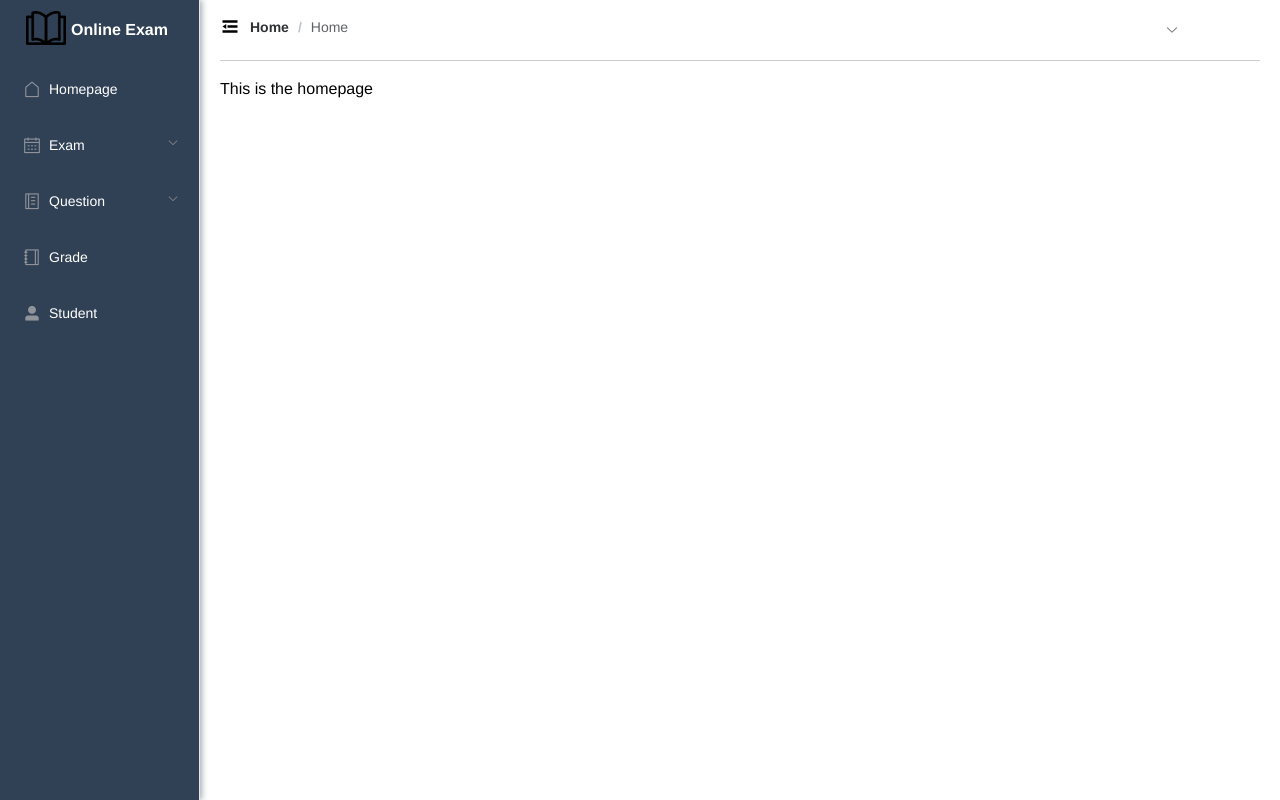
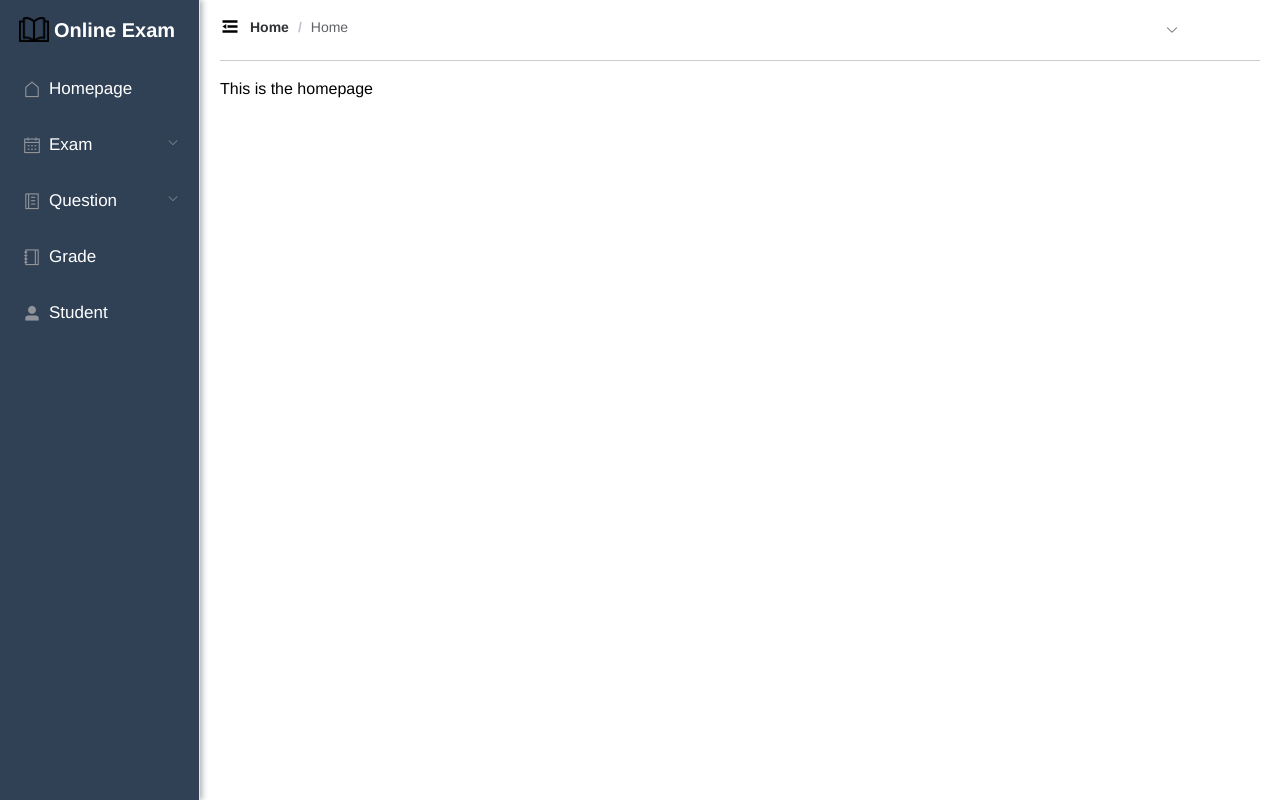
Before and after one commit to Bill-LBH/FYP-frontend, a Vue app: page /home in a window 1280 px wide. Built offline with nearby package versions, Linux system fonts and the light colour scheme.

Commit message:
完善了教师主页ui设计

```diff
--- a/src/components/Teacher/Aside.vue
+++ b/src/components/Teacher/Aside.vue
@@ -8,59 +8,59 @@
            router
   >
     <div style="height: 60px; line-height: 60px; text-align: center">
-      <img src="../../assets/new_logo.png" alt="" style="width: 40px; position: relative; top: 10px; right: 5px">
-      <b style="color: white" v-show="logoTextShow">Online Exam</b>
+      <img src="../../assets/new_logo.png" alt="" style="width: 30px; position: relative; top:5px;  right: 5px">
+      <b style="color: white; font-size: 20px" v-show="logoTextShow">Online Exam</b>
     </div>
-    <el-menu-item index="/home">
+    <el-menu-item index="/home" style="font-size: 17px">
       <i class="el-icon-house"></i>
       <template slot="title">
         <span slot="title">Homepage</span>
       </template>
     </el-menu-item>
-    <el-submenu index="1">
+    <el-submenu index="1" >
       <template slot="title">
         <i class="el-icon-date"></i>
-        <span>Exam</span>
+        <span style="font-size: 17px">Exam</span>
       </template>
-      <el-menu-item index="/exam">
+      <el-menu-item index="/exam" style="font-size: 15px">
         <template slot="title">
           <span slot="title">Exam arrange</span>
         </template>
       </el-menu-item>
-      <el-menu-item index="/addAnswer">
+      <el-menu-item index="/addAnswer" style="font-size: 15px">
         <template slot="title">
           <span slot="title">Paper setting</span>
         </template>
       </el-menu-item>
     </el-submenu>
-    <el-submenu index="2">
+    <el-submenu index="2" style="font-size: 17px">
       <template slot="title">
         <i class="el-icon-notebook-2"></i>
-        <span>Question</span>
+        <span style="font-size: 17px">Question</span>
       </template>
-      <el-menu-item index="/multi_choice">
+      <el-menu-item index="/multi_choice" style="font-size: 15px">
         <template slot="title">
           <span slot="title">Multiple-choice</span>
         </template>
       </el-menu-item>
-      <el-menu-item index="/fill_in">
+      <el-menu-item index="/fill_in" style="font-size: 15px">
         <template slot="title">
           <span slot="title">Fill-in</span>
         </template>
       </el-menu-item>
-      <el-menu-item index="/judge">
+      <el-menu-item index="/judge" style="font-size: 15px">
         <template slot="title">
           <span slot="title">Judge</span>
         </template>
       </el-menu-item>
     </el-submenu>
-    <el-menu-item index="/score">
+    <el-menu-item index="/score" style="font-size: 17px">
       <i class="el-icon-notebook-1"></i>
       <template slot="title">
         <span slot="title">Grade</span>
       </template>
     </el-menu-item>
-    <el-menu-item index="/student">
+    <el-menu-item index="/student" style="font-size: 17px">
       <i class="el-icon-user-solid"></i>
       <template slot="title">
         <span slot="title">Student</span>
--- a/src/views/Teacher/AddAnswer.vue
+++ b/src/views/Teacher/AddAnswer.vue
@@ -3,8 +3,8 @@
 
     <div style="margin: 10px 0">
       <el-input style="width: 200px" placeholder="Please input course name" suffix-icon="el-icon-search" v-model="source"></el-input>
-      <el-input style="width: 200px" placeholder="Please input paper id" suffix-icon="el-icon-search" v-model="paperid"></el-input>
-      <el-button class="ml-5" type="primary" @click="load">Search</el-button>
+      <el-input style="width: 200px; margin-left: 10px" placeholder="Please input paper id" suffix-icon="el-icon-search" v-model="paperid"></el-input>
+      <el-button style="margin-left: 10px" class="ml-5" type="primary" @click="load">Search</el-button>
       <el-button class="el-alert--warning" type="primary" @click="reset">Reset</el-button>
     </div>
 
--- a/src/views/Teacher/ExamManagement.vue
+++ b/src/views/Teacher/ExamManagement.vue
@@ -3,8 +3,8 @@
 
     <div style="margin: 10px 0">
       <el-input style="width: 200px" placeholder="Please input course name" suffix-icon="el-icon-search" v-model="source"></el-input>
-      <el-input style="width: 200px" placeholder="Please input paper id" suffix-icon="el-icon-search" v-model="paperid"></el-input>
-      <el-button class="ml-5" type="primary" @click="load">Search</el-button>
+      <el-input style="width: 200px; margin-left: 10px" placeholder="Please input paper id" suffix-icon="el-icon-search" v-model="paperid"></el-input>
+      <el-button style="margin-left: 10px" class="ml-5" type="primary" @click="load">Search</el-button>
       <el-button class="el-alert--warning" type="primary" @click="reset">Reset</el-button>
     </div>
 
--- a/src/views/Teacher/Fill_inQuestion.vue
+++ b/src/views/Teacher/Fill_inQuestion.vue
@@ -4,9 +4,9 @@
     <div style="margin: 10px 0">
       <el-input style="width: 200px" placeholder="Please input subject" suffix-icon="el-icon-search"
                 v-model="subject"></el-input>
-      <el-input style="width: 200px" placeholder="Please input section" suffix-icon="el-icon-search"
+      <el-input style="width: 200px; margin-left: 10px" placeholder="Please input section" suffix-icon="el-icon-search"
                 v-model="section"></el-input>
-      <el-button class="ml-5" type="primary" @click="load">Search</el-button>
+      <el-button style="margin-left: 10px" class="ml-5" type="primary" @click="load">Search</el-button>
       <el-button class="el-alert--warning" type="primary" @click="reset">Reset</el-button>
     </div>
 
--- a/src/views/Teacher/JudgeQuestion.vue
+++ b/src/views/Teacher/JudgeQuestion.vue
@@ -3,8 +3,8 @@
 
     <div style="margin: 10px 0">
       <el-input style="width: 200px" placeholder="Please input subject" suffix-icon="el-icon-search" v-model="subject"></el-input>
-      <el-input style="width: 200px" placeholder="Please input section" suffix-icon="el-icon-search" v-model="section"></el-input>
-      <el-button class="ml-5" type="primary" @click="load">Search</el-button>
+      <el-input style="width: 200px; margin-left: 10px" placeholder="Please input section" suffix-icon="el-icon-search" v-model="section"></el-input>
+      <el-button style="margin-left: 10px" class="ml-5" type="primary" @click="load">Search</el-button>
       <el-button class="el-alert--warning" type="primary" @click="reset">Reset</el-button>
     </div>
 
--- a/src/views/Teacher/MultiChoice.vue
+++ b/src/views/Teacher/MultiChoice.vue
@@ -3,8 +3,8 @@
 
     <div style="margin: 10px 0">
       <el-input style="width: 200px" placeholder="Please input subject" suffix-icon="el-icon-search" v-model="subject"></el-input>
-      <el-input style="width: 200px" placeholder="Please input section" suffix-icon="el-icon-search" v-model="section"></el-input>
-      <el-button class="ml-5" type="primary" @click="load">Search</el-button>
+      <el-input style="width: 200px; margin-left: 10px" placeholder="Please input section" suffix-icon="el-icon-search" v-model="section"></el-input>
+      <el-button style="margin-left: 10px" class="ml-5" type="primary" @click="load">Search</el-button>
       <el-button class="el-alert--warning" type="primary" @click="reset">Reset</el-button>
     </div>
 
--- a/src/views/Teacher/ScoreManagement.vue
+++ b/src/views/Teacher/ScoreManagement.vue
@@ -3,8 +3,8 @@
 
     <div style="margin: 10px 0">
       <el-input style="width: 200px" placeholder="Please input score id" suffix-icon="el-icon-search" v-model="scoreid"></el-input>
-      <el-input style="width: 200px" placeholder="Please input exam code" suffix-icon="el-icon-search" v-model="examcode"></el-input>
-      <el-button class="ml-5" type="primary" @click="load">Search</el-button>
+      <el-input style="width: 200px; margin-left: 10px" placeholder="Please input exam code" suffix-icon="el-icon-search" v-model="examcode"></el-input>
+      <el-button style="margin-left: 10px" class="ml-5" type="primary" @click="load">Search</el-button>
       <el-button class="el-alert--warning" type="primary" @click="reset">Reset</el-button>
     </div>
 
--- a/src/views/Teacher/StudentManagement.vue
+++ b/src/views/Teacher/StudentManagement.vue
@@ -3,9 +3,9 @@
 
   <div style="margin: 10px 0">
     <el-input style="width: 200px" placeholder="Please input student id" suffix-icon="el-icon-search" v-model="id"></el-input>
-    <el-input style="width: 200px" placeholder="Please input student major" suffix-icon="el-icon-search" v-model="major"></el-input>
-    <el-input style="width: 200px" placeholder="Please input student name" suffix-icon="el-icon-search" v-model="username"></el-input>
-    <el-button class="ml-5" type="primary" @click="load">Search</el-button>
+    <el-input style="width: 200px; margin-left: 10px" placeholder="Please input student major" suffix-icon="el-icon-search" v-model="major"></el-input>
+    <el-input style="width: 200px; margin-left: 10px" placeholder="Please input student name" suffix-icon="el-icon-search" v-model="username"></el-input>
+    <el-button style="margin-left: 10px" class="ml-5" type="primary" @click="load">Search</el-button>
     <el-button class="el-alert--warning" type="primary" @click="reset">Reset</el-button>
   </div>
 
```
